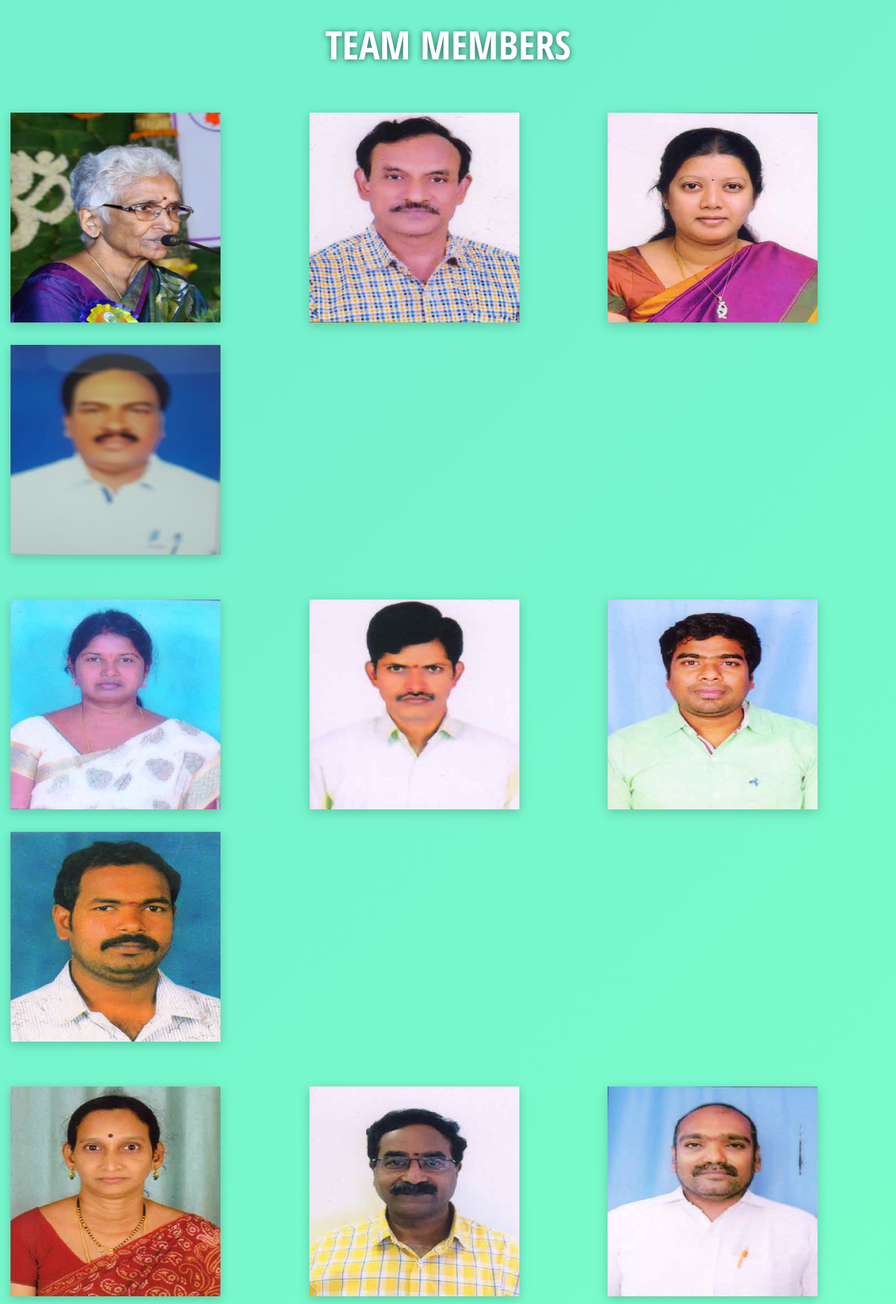
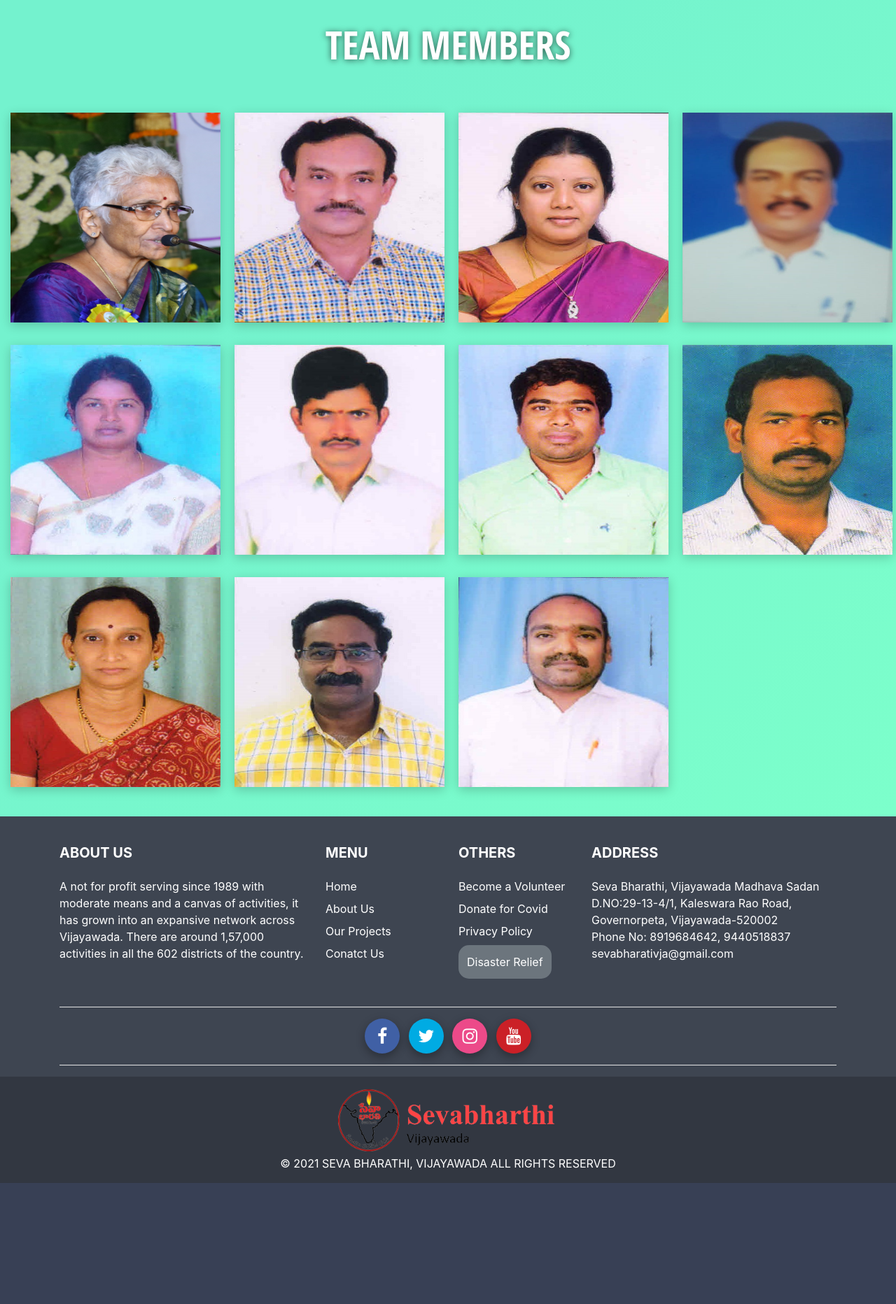
Before and after one commit to abhi4mu/sevabharathi, a Flask app: page /team in a window 1280 px wide. Shown: the part 56-1920 px from the top of the page at 70% size. After the commit the page ends 1747 px from the top, so only its background shows below. Run offline with Flask 2, Linux system fonts and the light colour scheme; some libraries are stand-ins or nearby versions.

Commit message:
arrangement

```diff
--- a/static/css/style.css
+++ b/static/css/style.css
@@ -92,7 +92,6 @@ ul.dropdown-menu.show {
 	width: 300px;
 	height: 300px;
 	perspective: 1000px;
-  justify-content: center;
 }
 .flip-card-inner {
 	position: relative;
--- a/templates/team.html
+++ b/templates/team.html
@@ -2,14 +2,24 @@
 
 {% block body %}
 
+<div class="about-template">
+    <div class="nameplate-template">
+
+    </div>
 
 
-<div class="team-template">
+
+
+
+
+
+
+    <div id="team_template" class="team-template">
         <h1 class="team-title">Team Members</h1>
         <div class="container-fluid">
-        <div class="row team-rows">
-            <div class=" col team-cols">
-                <div class="flip-card">
+            <div class="row team-rows justify-content-center">
+                <div class="col-xl-3 col-lg-4 col-md-6  col-sm-6 col-12 team-cols">
+                    <div class="flip-card" style="justify-content: center;">
                         <div class="flip-card-inner">
                             <div class="flip-card-front">
                                 <img src="../static/images/teammem/01.jpg" alt="Avatar" style="width:300px;height:300px;">
@@ -21,7 +31,7 @@
                         </div>
                     </div>
                 </div>
-            <div class=" col team-cols">
+                <div class="col-xl-3 col-lg-4 col-md-6  col-sm-6 col-12 team-cols">
                     <div class="flip-card">
                         <div class="flip-card-inner">
                             <div class="flip-card-front">
@@ -34,7 +44,7 @@
                         </div>
                     </div>
                 </div>
-            <div class=" col team-cols">
+                <div class="col-xl-3 col-lg-4 col-md-6  col-sm-6 col-12 team-cols">
                     <div class="flip-card">
                         <div class="flip-card-inner">
                             <div class="flip-card-front">
@@ -47,7 +57,7 @@
                         </div>
                     </div>
                 </div>
-            <div class=" col team-cols">
+                <div class="col-xl-3 col-lg-4 col-md-6  col-sm-6 col-12 team-cols">
                     <div class="flip-card">
                         <div class="flip-card-inner">
                             <div class="flip-card-front">
@@ -60,9 +70,7 @@
                         </div>
                     </div>
                 </div>
-        </div>
-        <div class="row team-rows">
-            <div class=" col team-cols">
+                <div class="col-xl-3 col-lg-4 col-md-6  col-sm-6 col-12 team-cols">
                     <div class="flip-card">
                         <div class="flip-card-inner">
                             <div class="flip-card-front">
@@ -75,7 +83,7 @@
                         </div>
                     </div>
                 </div>
-            <div class=" col team-cols">
+                <div class="col-xl-3 col-lg-4 col-md-6  col-sm-6 col-12 team-cols">
                     <div class="flip-card">
                         <div class="flip-card-inner">
                             <div class="flip-card-front">
@@ -88,7 +96,7 @@
                         </div>
                     </div>
                 </div>
-            <div class=" col team-cols">
+                <div class="col-xl-3 col-lg-4 col-md-6  col-sm-6 col-12 team-cols">
                     <div class="flip-card">
                         <div class="flip-card-inner">
                             <div class="flip-card-front">
@@ -101,7 +109,7 @@
                         </div>
                     </div>
                 </div>
-            <div class=" col team-cols">
+                <div class="col-xl-3 col-lg-4 col-md-6  col-sm-6 col-12 team-cols">
                     <div class="flip-card">
                         <div class="flip-card-inner">
                             <div class="flip-card-front">
@@ -114,9 +122,7 @@
                         </div>
                     </div>
                 </div>
-        </div>
-        <div class="row team-rows">
-            <div class=" col team-cols">
+                <div class="col-xl-3 col-lg-4 col-md-6  col-sm-6 col-12 team-cols">
                     <div class="flip-card">
                         <div class="flip-card-inner">
                             <div class="flip-card-front">
@@ -129,7 +135,7 @@
                         </div>
                     </div>
                 </div>
-            <div class=" col team-cols">
+                <div class="col-xl-3 col-lg-4 col-md-6  col-sm-6 col-12 team-cols">
                     <div class="flip-card">
                         <div class="flip-card-inner">
                             <div class="flip-card-front">
@@ -142,7 +148,7 @@
                         </div>
                     </div>
                 </div>
-            <div class=" col team-cols">
+                <div class="col-xl-3 col-lg-4 col-md-6  col-sm-6 col-12 team-cols">
                     <div class="flip-card">
                         <div class="flip-card-inner">
                             <div class="flip-card-front">
@@ -155,7 +161,7 @@
                         </div>
                     </div>
                 </div>
-            <div class=" col team-cols" style="visibility: hidden;">
+                <div class="col-xl-3 col-lg-4 col-md-6  col-sm-6 col-12 team-cols" style="visibility: hidden;">
                     <div class="flip-card">
                         <div class="flip-card-inner">
                             <div class="flip-card-front">
@@ -167,6 +173,7 @@
                             </div>
                         </div>
                     </div>
+
             </div>
         </div>
     </div>
@@ -179,4 +186,7 @@
 
 
 
+
+
+
 {% endblock %}
```
Lines whose indentation alone changed are shown as unchanged.
